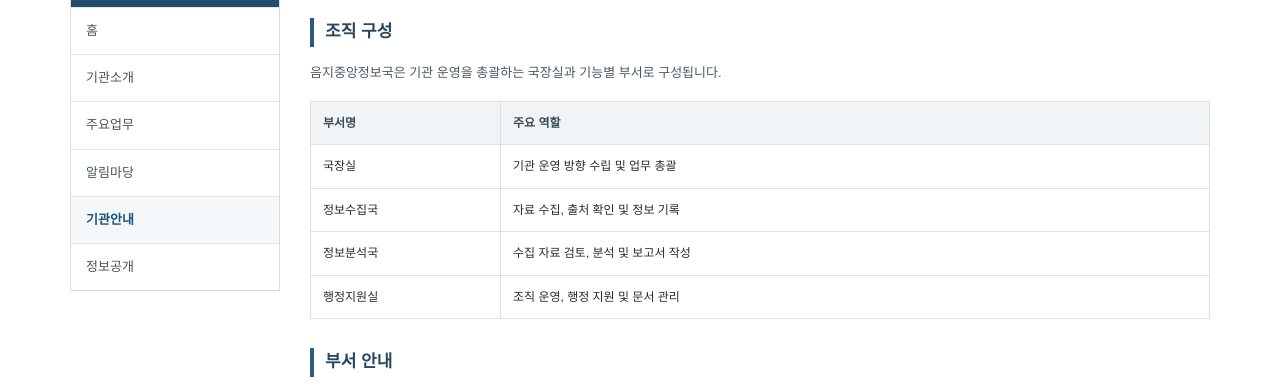
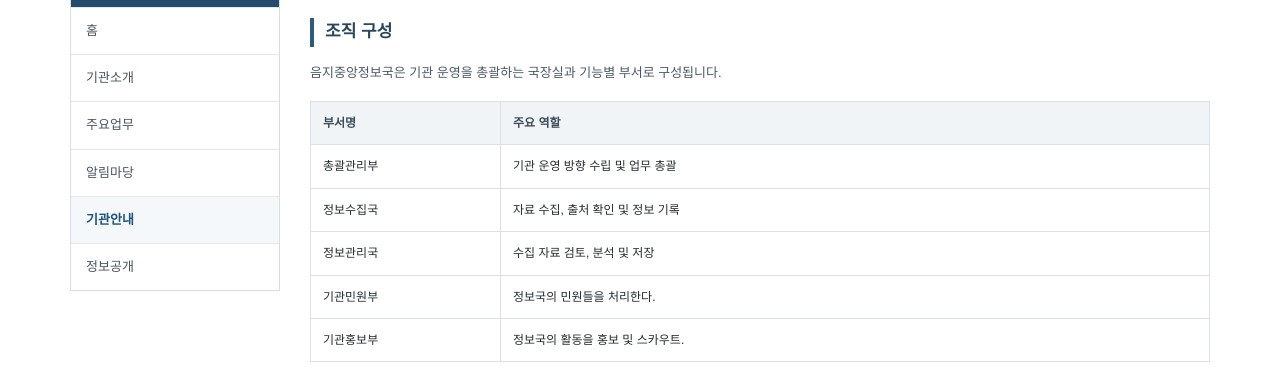
Before and after one commit to onlycomputeronly-source/eumjicontrol, a website: page organization.html in a window 1280 px wide. Shown: the part 407-794 px from the top of the page. Drawn offline with Linux system fonts and the light colour scheme.

Commit message:
Update organization.html

```diff
--- a/organization.html
+++ b/organization.html
@@ -14,7 +14,7 @@ footer{background:#303b44;color:#d9dfe3;padding:23px 0;font-size:11px}footer .li
 <div class="titlebar"><div class="wrap"><div class="crumb">홈　›　기관안내</div><h1>기관안내</h1><p class="subtitle">음지중앙정보국의 조직 구성과 부서별 역할을 안내합니다.</p></div></div>
 <main class="wrap"><div class="layout"><aside class="sidemenu"><h2>누리집 메뉴</h2><a class="" href="index.html">홈</a><a class="" href="about.html">기관소개</a><a class="" href="duties.html">주요업무</a><a class="" href="news.html">알림마당</a><a class="active" href="organization.html">기관안내</a><a class="" href="open.html">정보공개</a></aside><section><div class="content-head"><h2>기관안내</h2><span>EUMJI CENTRAL INTELLIGENCE</span></div>
 <div class="article"><h2>조직 구성</h2><p>음지중앙정보국은 기관 운영을 총괄하는 국장실과 기능별 부서로 구성됩니다.</p>
-<table class="full"><tr><th>부서명</th><th>주요 역할</th></tr><tr><td>국장실</td><td>기관 운영 방향 수립 및 업무 총괄</td></tr><tr><td>정보수집국</td><td>자료 수집, 출처 확인 및 정보 기록</td></tr><tr><td>정보분석국</td><td>수집 자료 검토, 분석 및 보고서 작성</td></tr><tr><td>행정지원실</td><td>조직 운영, 행정 지원 및 문서 관리</td></tr></table>
+<table class="full"><tr><th>부서명</th><th>주요 역할</th></tr><tr><td>총괄관리부</td><td>기관 운영 방향 수립 및 업무 총괄</td></tr><tr><td>정보수집국</td><td>자료 수집, 출처 확인 및 정보 기록</td></tr><tr><td>정보관리국</td><td>수집 자료 검토, 분석 및 저장</td></tr><tr><td>기관민원부</td><td>정보국의 민원들을 처리한다.</td></tr><tr><td>기관홍보부</td><td>정보국의 활동을 홍보 및 스카우트.</td></tr></table>
 <h2>부서 안내</h2><p>각 부서는 담당 업무에 따라 상호 협력하며 기관의 운영과 기록 업무를 수행합니다.</p></div>
 </section></div></main>
 <footer><div class="wrap"><div class="links"><a href="index.html">홈</a><a href="about.html">기관소개</a><a href="news.html">공지사항</a><a href="open.html">정보공개</a></div><div>음지중앙정보국　|　R19</div><div class="disclaimer">본 누리집은 창작 세계관을 위한 가상 기관 홈페이지이며 실제 정부기관과 관련이 없습니다.</div></div></footer>
```
